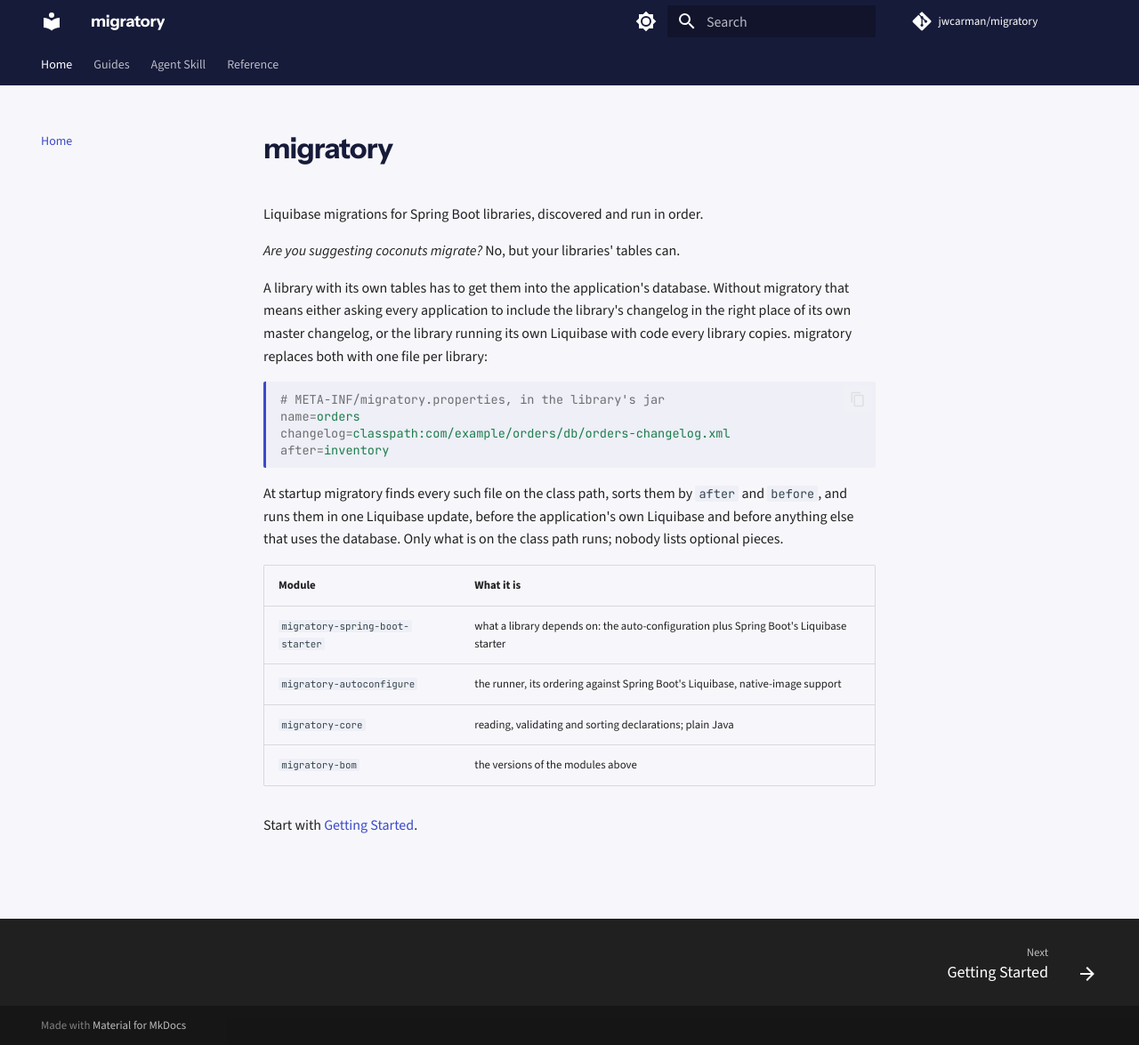
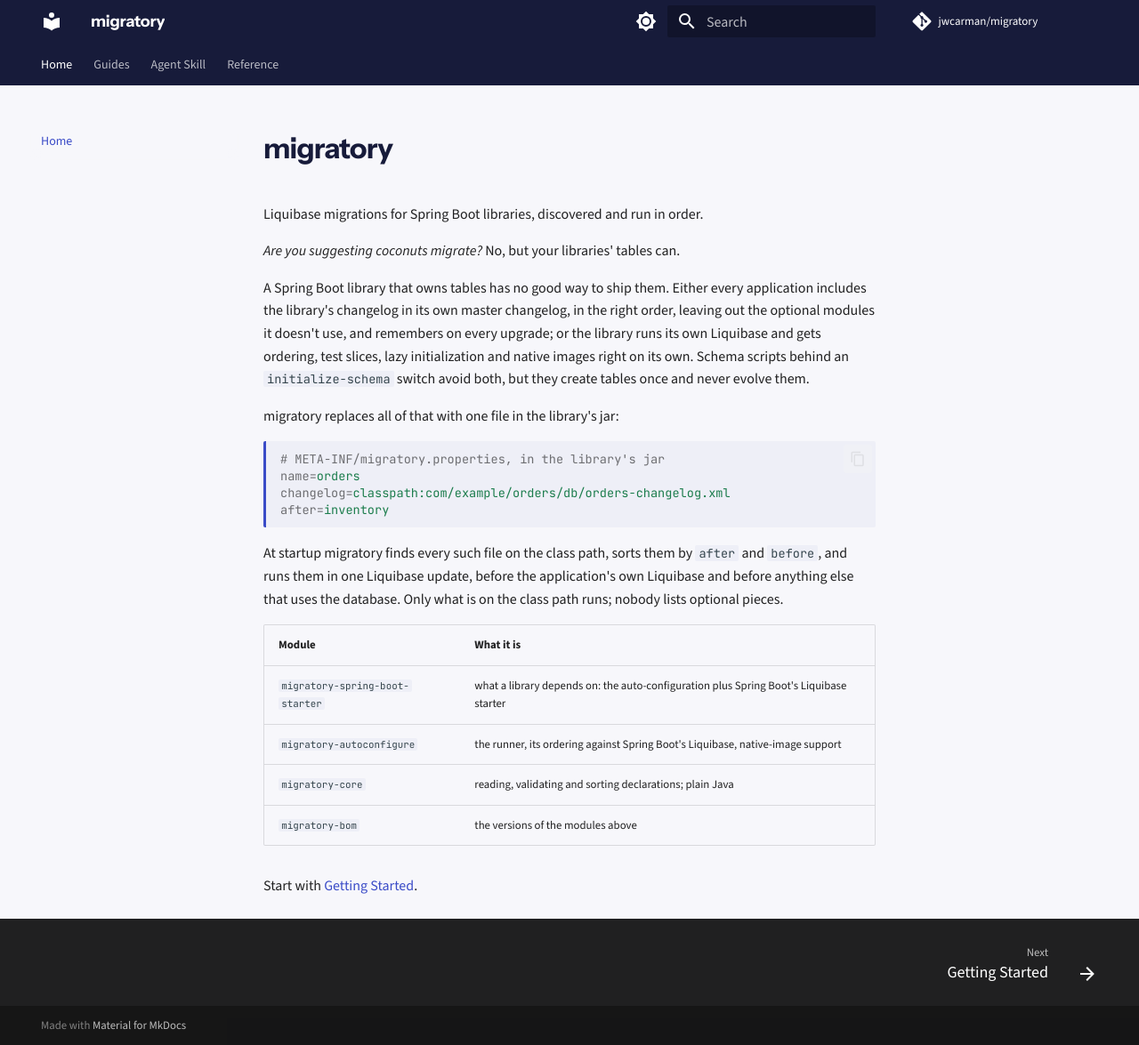
Before and after one commit to jwcarman/migratory, an MkDocs documentation site: the page built from docs/index.md, in a window 1280 px wide and 1175 px high. Shown: the whole window at 89% size. Built offline with MkDocs 1.6.1 and Material for MkDocs 9.7.7, drawn with Linux system fonts in a browser that asks for light colours; comment, search, counter and statistics services are not loaded.

Commit message:
docs: say what problem migratory solves before how
The README and the docs home page open with why a library that owns
tables needs migratory: hand includes in every application, a runner
in every library, or schema scripts that never evolve.

Co-Authored-By: Claude Opus 5.5 <noreply@anthropic.com>
Claude-Session: https://claude.ai/code/session_014GnzDGv6LpUfmPNoZuxave

````diff
--- a/docs/index.md
+++ b/docs/index.md
@@ -4,10 +4,14 @@ Liquibase migrations for Spring Boot libraries, discovered and run in order.
 
 *Are you suggesting coconuts migrate?* No, but your libraries' tables can.
 
-A library with its own tables has to get them into the application's database. Without migratory
-that means either asking every application to include the library's changelog in the right place
-of its own master changelog, or the library running its own Liquibase with code every library
-copies. migratory replaces both with one file per library:
+A Spring Boot library that owns tables has no good way to ship them. Either every application
+includes the library's changelog in its own master changelog, in the right order, leaving out the
+optional modules it doesn't use, and remembers on every upgrade; or the library runs its own
+Liquibase and gets ordering, test slices, lazy initialization and native images right on its own.
+Schema scripts behind an `initialize-schema` switch avoid both, but they create tables once and
+never evolve them.
+
+migratory replaces all of that with one file in the library's jar:
 
 ```properties
 # META-INF/migratory.properties, in the library's jar
````
Also changed, not shown: README.md (+11 -3 lines).
